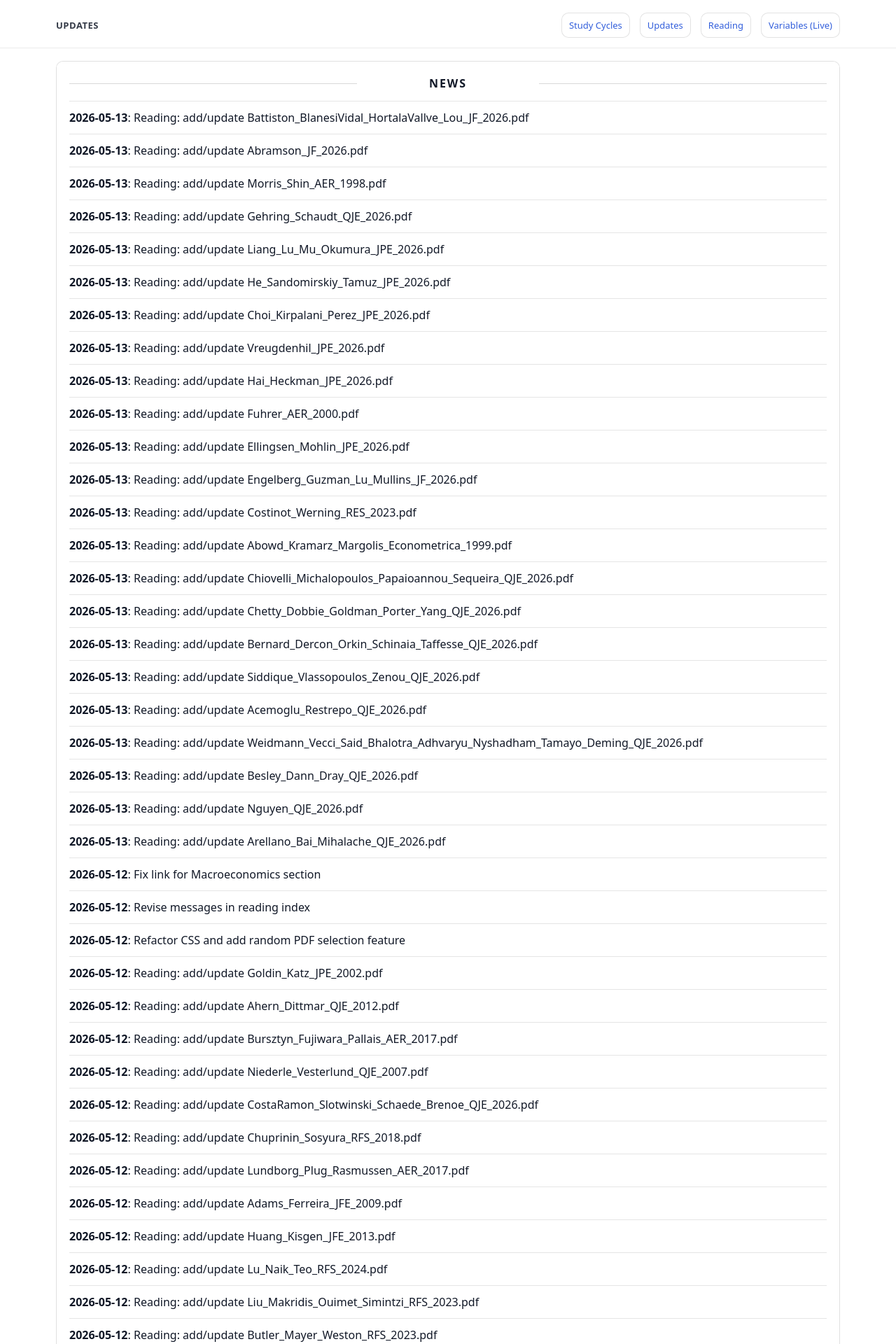
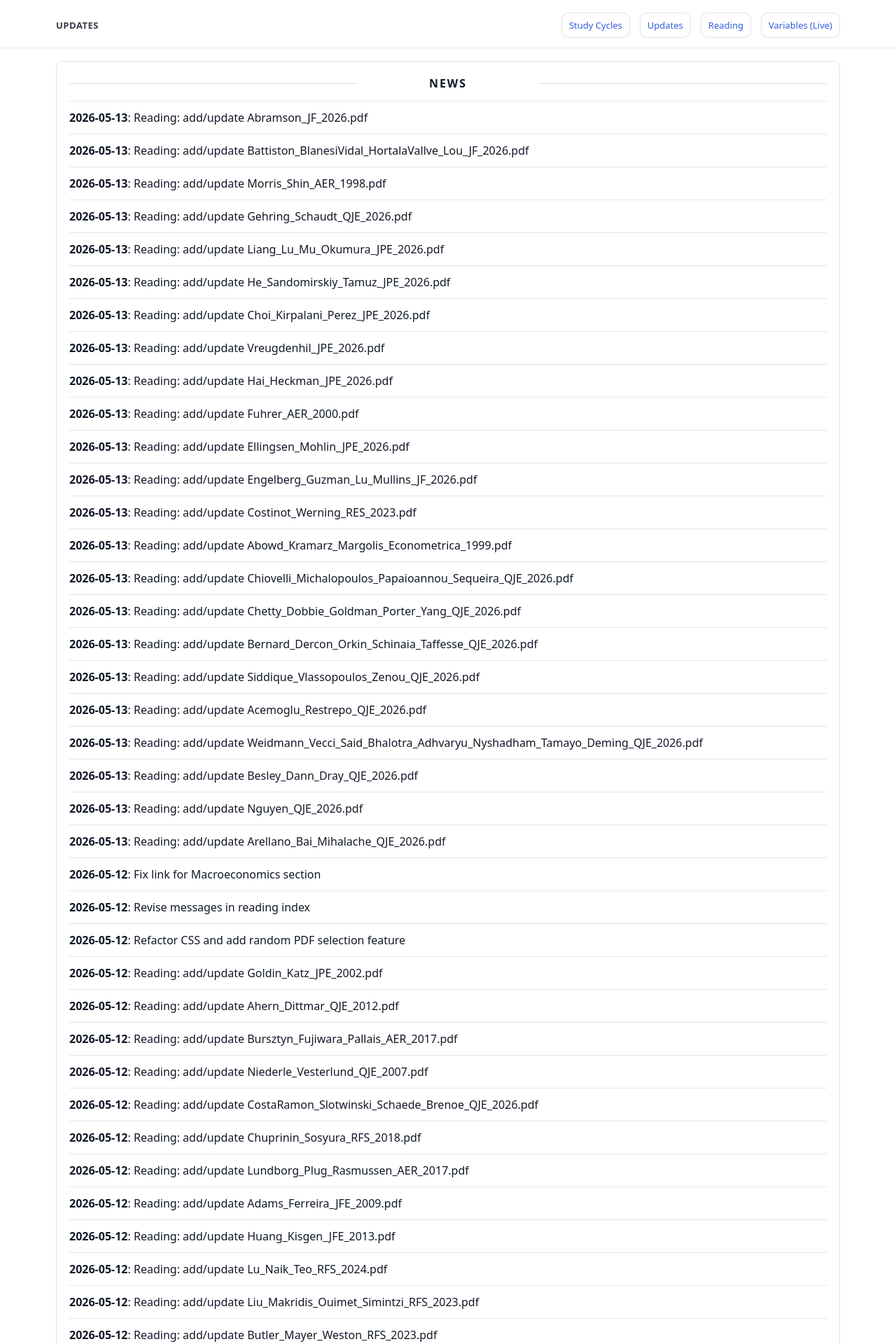
Before and after one commit to yaxinzn/study-archive, a Jekyll site: the page built from updates/index.md, in a window 1280 px wide. Shown: the top 1920 px of the page at 70% size. Built offline with Jekyll 4.4.1, drawn with Linux system fonts in a browser that asks for light colours; part of the change alters nothing that is shown.

Commit message:
chore: update NEWS feed

```diff
--- a/_data/news.yml
+++ b/_data/news.yml
@@ -1,10 +1,10 @@
 # Auto-generated update history (sorted newest -> oldest). Do not edit manually.
+- ts: "1778668972"
+  date: "2026-05-13"
+  title: "Reading: add/update Abramson_JF_2026.pdf"
 - ts: "1778668188"
   date: "2026-05-13"
   title: "Reading: add/update Battiston_BlanesiVidal_HortalaVallve_Lou_JF_2026.pdf"
-- ts: "1778668155"
-  date: "2026-05-13"
-  title: "Reading: add/update Abramson_JF_2026.pdf"
 - ts: "1778667407"
   date: "2026-05-13"
   title: "Reading: add/update Morris_Shin_AER_1998.pdf"
```
